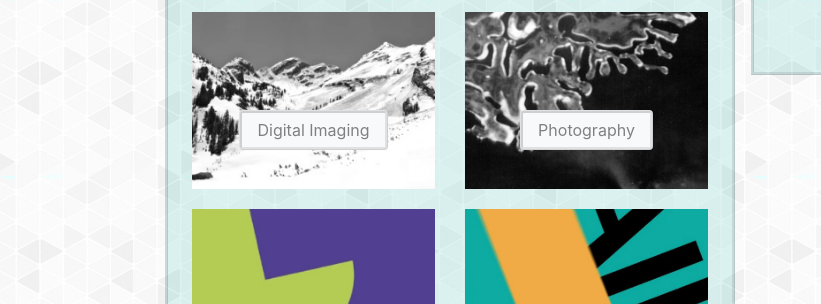
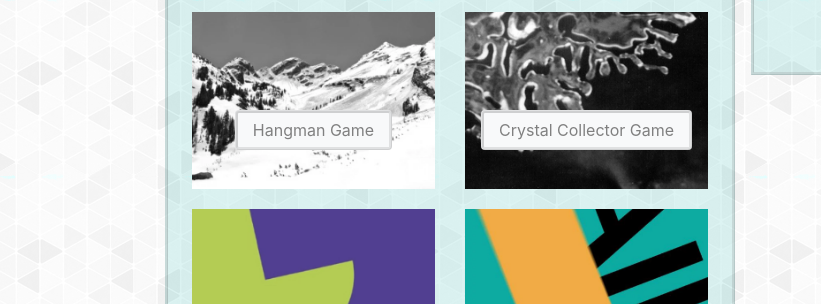
Before and after one commit to almoller/Bootstrap-Portfolio, a plain HTML site: page portfolio.html in a window 1280 px wide. Shown: the part 194-498 px from the top of the page, 0-821 px from the left. Drawn offline with nearby package versions, Linux system fonts and the light colour scheme.

Commit message:
update porfolio

```diff
--- a/portfolio.html
+++ b/portfolio.html
@@ -50,15 +50,15 @@
 
                 <div class="row">
                     <div class="folioPic_Container col-12 col-lg-6 text-center">
-                        <img class="img-fluid" src="images/digital-imaging.png" alt="Digital Imaging">
+                        <img class="img-fluid" src="images/digital-imaging.png" alt="Mountain Image">
                         <div class="folioPic_Text text-center w-100">
-                            <a class="folioPic_Link bg-light rounded" href="https://alanmoller.wordpress.com/digital-imaging">Digital Imaging</a>
+                            <a class="folioPic_Link bg-light rounded" href="https://almoller.github.io/Hangman-Game">Hangman Game</a>
                         </div>
                     </div>
                     <div class="folioPic_Container col-12 col-lg-6 text-center">
-                        <img class="img-fluid" src="images/photography.png" alt="Photography">
+                        <img class="img-fluid" src="images/photography.png" alt="Ice Image">
                         <div class="folioPic_Text text-center w-100">
-                            <a class="folioPic_Link bg-light rounded" href="https://alanmoller.wordpress.com/student-work/photography">Photography</a>
+                            <a class="folioPic_Link bg-light rounded" href="https://almoller.github.io/week4-game">Crystal Collector Game</a>
                         </div>
                     </div>
                 </div>
```
